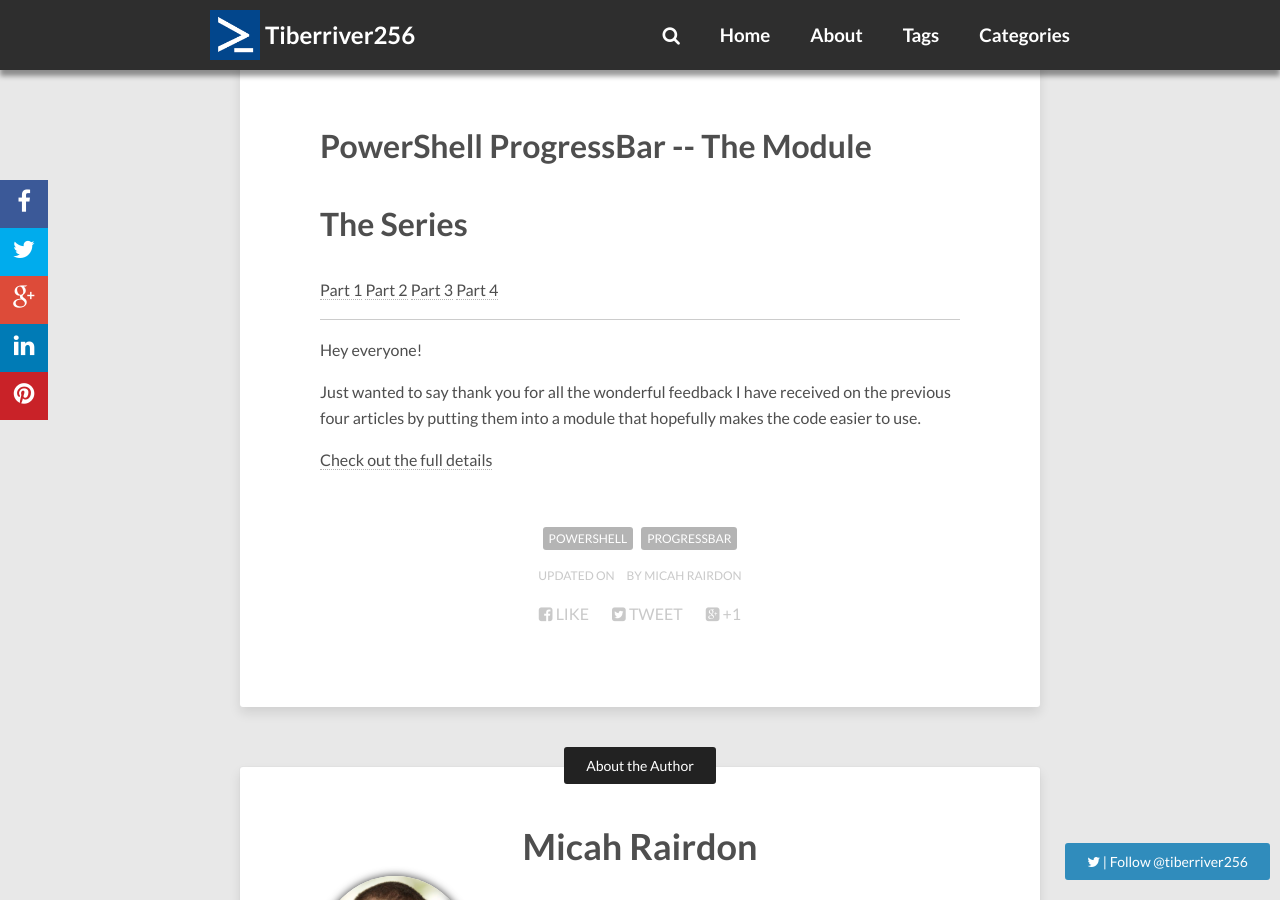
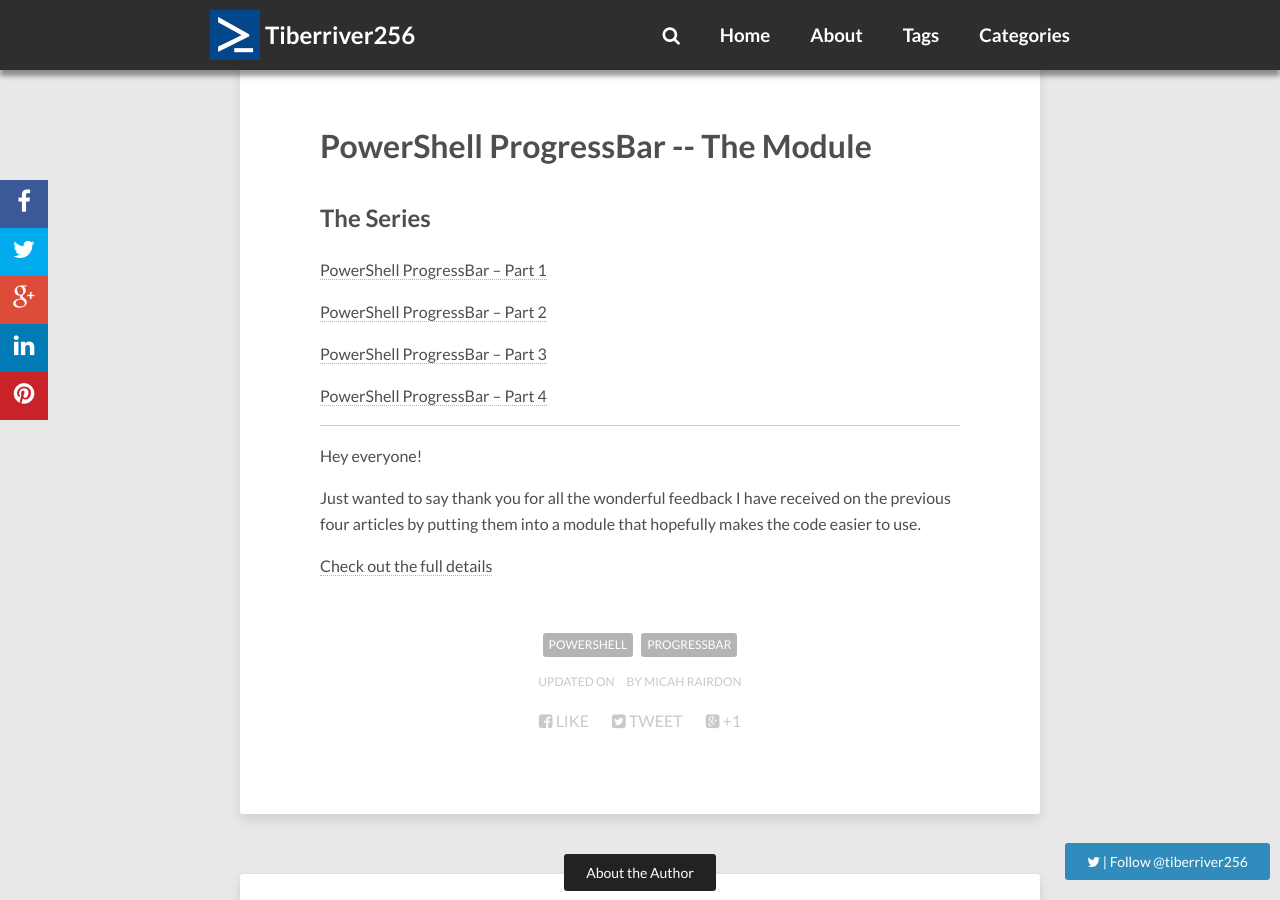
Before and after one commit to Tiberriver256/Tiberriver256.GitHub.io, a Jekyll site: the page built from _posts/2016-01-04-PowerShellProgress-TheModule.md, in a window 1280 px wide and 900 px high, scrolled down 307 px. Built offline with Jekyll 4.4.1, drawn with Linux system fonts in a browser that asks for light colours; nearby versions of some CDN libraries; comment, search, counter and statistics services are not loaded.

Commit message:
Adjusted link spacing

```diff
--- a/_posts/2016-01-04-PowerShellProgress-TheModule.md
+++ b/_posts/2016-01-04-PowerShellProgress-TheModule.md
@@ -11,11 +11,14 @@ categories:
   - PowerShell
 ---
 
-#The Series
-[Part 1](http://tiberriver256.github.io/powershell/PowerShellProgress-Pt1/)
-[Part 2](http://tiberriver256.github.io/powershell/PowerShellProgress-Pt2/)
-[Part 3](http://tiberriver256.github.io/powershell/PowerShellProgress-Pt3/)
-[Part 4](http://tiberriver256.github.io/powershell/PowerShellProgress-Pt4/)
+## The Series
+[PowerShell ProgressBar -- Part 1](http://tiberriver256.github.io/powershell/PowerShellProgress-Pt1/)
+
+[PowerShell ProgressBar -- Part 2](http://tiberriver256.github.io/powershell/PowerShellProgress-Pt2/)
+
+[PowerShell ProgressBar -- Part 3](http://tiberriver256.github.io/powershell/PowerShellProgress-Pt3/)
+
+[PowerShell ProgressBar -- Part 4](http://tiberriver256.github.io/powershell/PowerShellProgress-Pt4/)
 
 ----
 
```
Also changed, not shown: _posts/2015-12-06-PowerShellProgress-Pt1.md (+7 -4 lines), _posts/2015-12-09-PowerShellProgress-Pt2.md (+7 -4 lines), _posts/2015-12-14-PowerShellProgress-Pt3.md (+7 -4 lines), _posts/2015-12-18-PowerShellProgress-Pt4.md (+7 -4 lines).
